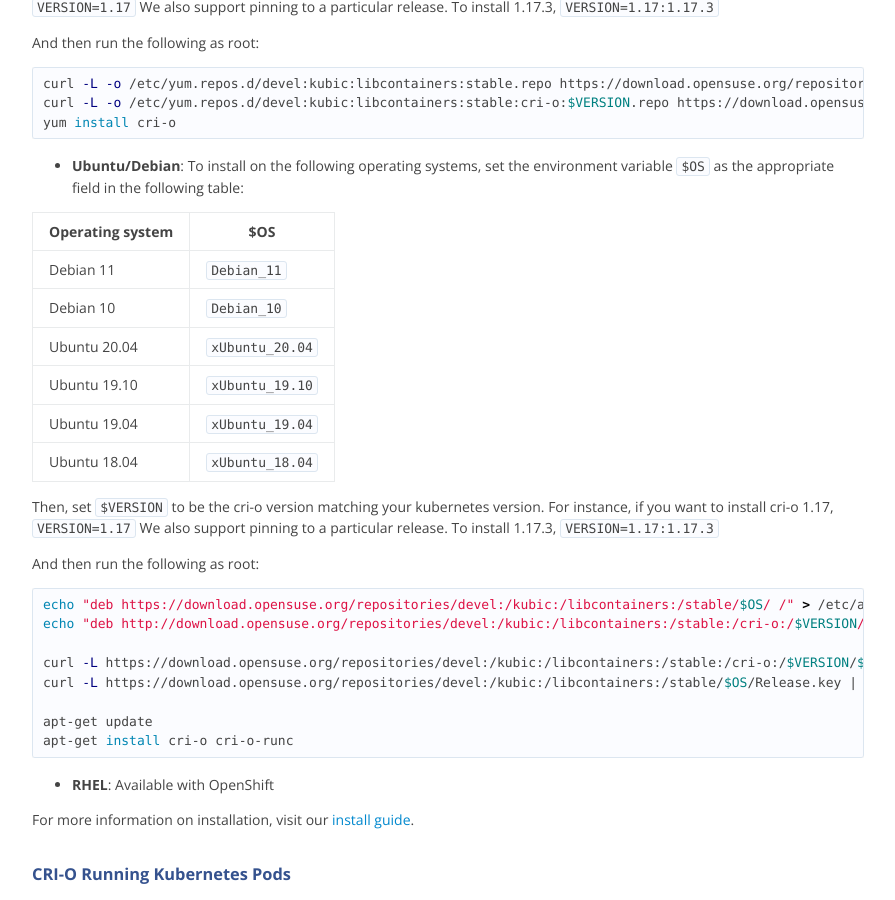
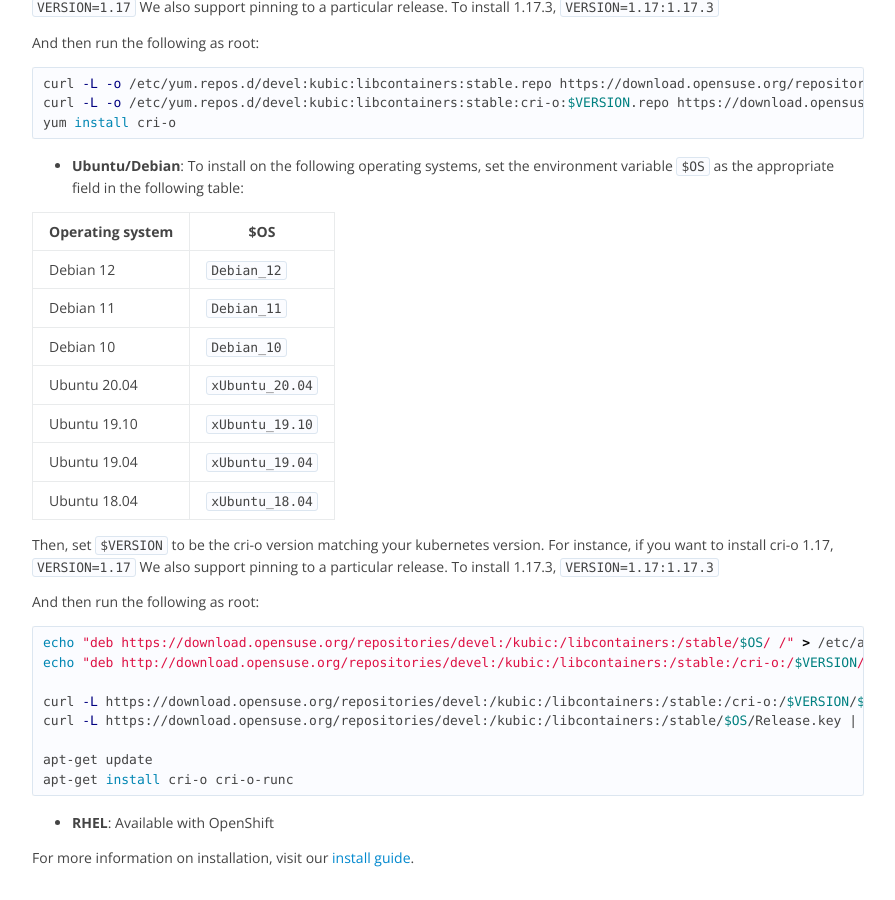
Before and after one commit to cri-o/cri-o.io, a Jekyll site: the page built from index.md, in a window 1280 px wide and 900 px high, scrolled down 1308 px. Shown: the whole window, without its empty margins (192-1087 px from the left). Built offline with Jekyll 4.4.1, drawn with Linux system fonts in a browser that asks for light colours; comment, search, counter and statistics services are not loaded; grey boxes are pictures that could not be loaded.

Commit message:
Add Debian 12 to the list of supported OSes
See https://github.com/cri-o/cri-o/issues/7072

Signed-off-by: Dominic <solaveritasteliberum@gmail.com>

```diff
--- a/index.md
+++ b/index.md
@@ -59,6 +59,7 @@ To install on the following operating systems, set the environment variable `$OS
 
 | Operating system | $OS               |
 | ---------------- | ----------------- |
+| Debian 12        | `Debian_12`       |
 | Debian 11        | `Debian_11`       |
 | Debian 10        | `Debian_10`       |
 | Ubuntu 20.04     | `xUbuntu_20.04`   |
```
